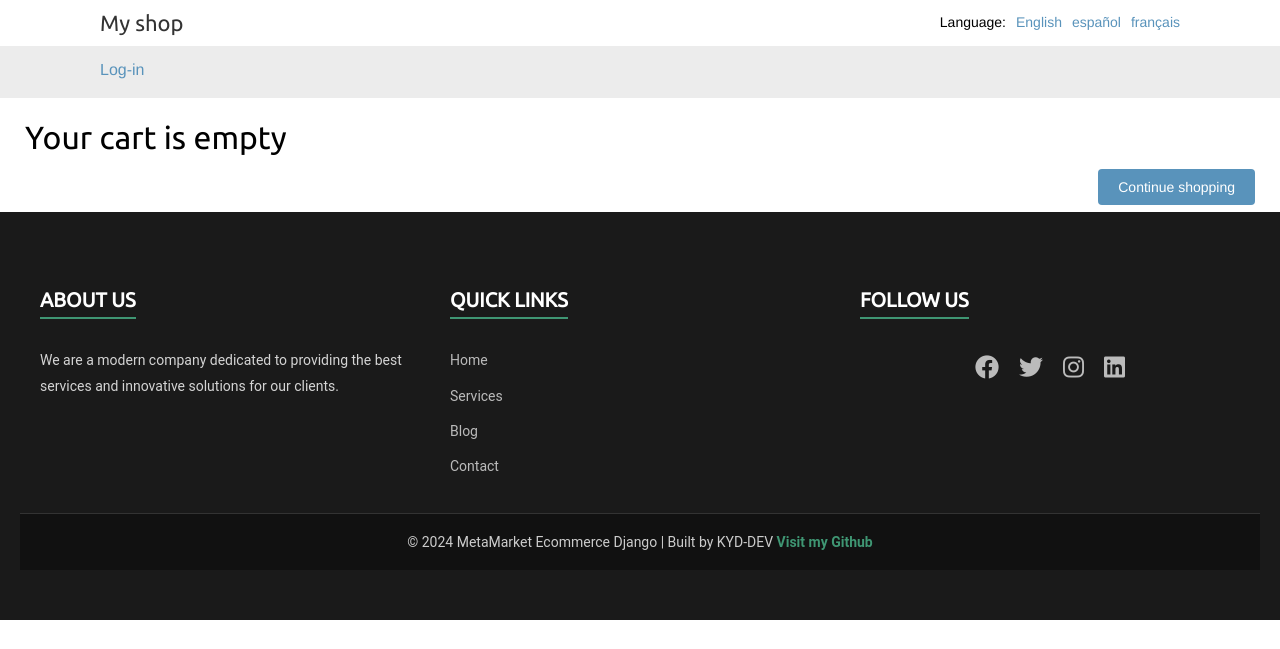
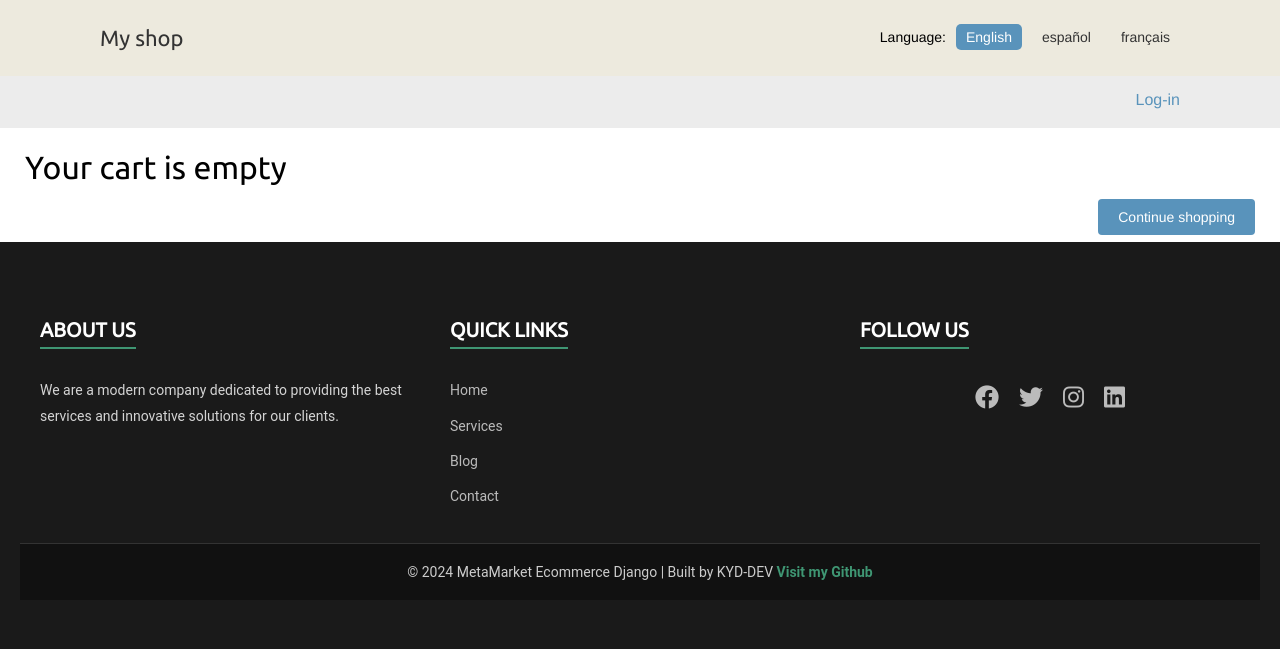
Before and after one commit to kydallaboutlearning/MetaMarket-django, a Django app: template templates/cart/detail.html in a window 1280 px wide. Shown: the top 649 px of the page. Run offline with Django 5.2, Linux system fonts and the light colour scheme; the template is opened without the code that fills it, so the values that code supplies are empty; parts of the project's set-up code (start-up, migrations or seed data) failed here and were passed over.

Commit message:
Achievement: Updated the styling

```diff
--- a/static/css/base.css
+++ b/static/css/base.css
@@ -117,9 +117,25 @@ ul.errorlist {
 
 
 #header {
-    padding:10px 100px;
+    padding:25px 100px;
     font-size:18px;
     overflow:auto;
+    background-color: #EDEADE;
+}
+#header-right {
+    display: flex;
+    align-items: center;
+    gap: 20px;
+    padding: 0;
+    font-weight: bolder;
+    font-size: 20px;
+
+}
+/* User Greeting */
+.user-greeting span {
+    font-size: 16px;
+    color: #555;
+    padding:20px;
 }
 
 #subheader {
@@ -146,12 +162,91 @@ ul.errorlist {
     padding:0 25px;
     overflow:hidden;
 }
+/* Main container styling */
+#user-tools {
+    display: flex;
+    align-items: center;
+    justify-content: flex-end; /* Align items to the right */
+    gap: 20px; /* Space between each section */
+}
+
+/* Styling for the greeting message */
+.user-info {
+    margin-right: auto; /* Push user info to the left */
+    font-size: 16px;
+}
+
+/* Styling for the cart */
+.cart {
+    font-size: 16px;
+    display: flex;
+    align-items: center;
+    gap: 8px; /* Space between text and link */
+}
+
+.cart a {
+    text-decoration: none;
+    color: #007bff; /* Bootstrap blue for links */
+    font-weight: bold;
+}
+
+.cart span {
+    color: #333; /* Darker text for "Your cart:" */
+}
+
+/* Dropdown styling */
+.dropdown {
+    position: relative;
+    display: inline-block;
+}
+
+.dropbtn {
+    background-color: transparent;
+    border: none;
+    color: #000;
+    cursor: pointer;
+    font-size: 16px;
+    display: flex;
+    align-items: center;
+}
+
+.dropdown-content {
+    display: none;
+    position: absolute;
+    background-color: #f9f9f9;
+    min-width: 160px;
+    right: 0; /* Align dropdown to the right */
+    box-shadow: 0px 8px 16px rgba(0, 0, 0, 0.2);
+    z-index: 1;
+}
+
+.dropdown:hover .dropdown-content {
+    display: block;
+}
+
+.dropdown-content a {
+    color: black;
+    padding: 12px 16px;
+    text-decoration: none;
+    display: block;
+}
+
+.dropdown-content a:hover {
+    background-color: #ddd;
+}
+
+
+/* styling the sidebar */
 
 #sidebar {
     width:220px;
     padding:30px 20px 0 0;
     float:left;
-    ;
+    background: #fff;
+    box-shadow: 0 0 10px rgba(0, 0, 0, 0.1);
+    border-radius: 8px;
+    margin-right: 20px;
+    transition: all 0.3s ease;
 }
 
 #sidebar ul{
@@ -180,7 +275,7 @@ ul.errorlist {
 
 #main {
     float:left;
-    width: 103%;
+    width: 102%;
     margin-right:-290px;
     overflow:hidden;
 }
@@ -285,6 +380,24 @@ ul.errorlist {
     float:left;
     margin:0 0 0 10px;
     font-size:14px;
+}
+
+.languages ul li a {
+    color: #333; /* Change link color for visibility */
+    text-decoration: none; /* Remove underline */
+    padding: 5px 10px;
+    border-radius: 5px;
+    transition: background-color 0.3s ease; /* Add transition for hover effect */
+}
+
+.languages ul li a:hover {
+    background-color: #5993bb; /* Change background on hover */
+    color: #fff; /* White text on hover */
+}
+
+.languages ul li .selected {
+    background-color: #5993bb;
+    color: #fff;
 }
 
 .languages p {
```
